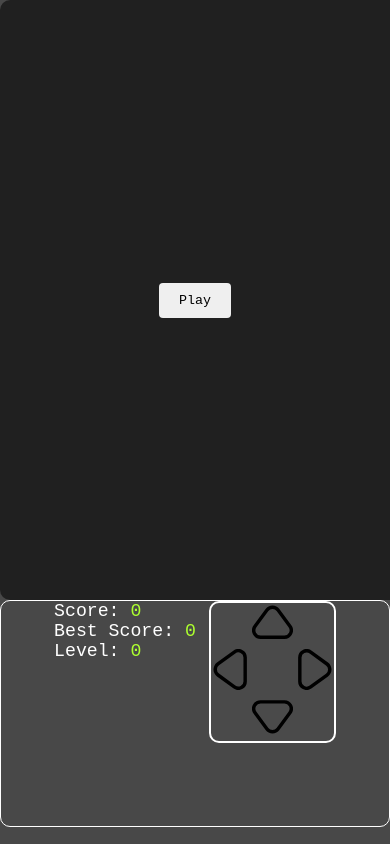
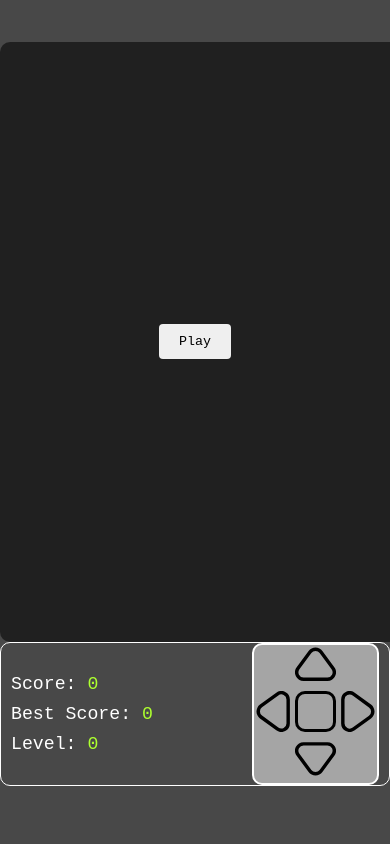
Before and after one commit to AnselmoDelHoyo/tetris-memo, a website built with Vite: page index.html in a window 390 px wide. Built offline with nearby package versions, Linux system fonts and the light colour scheme.

Commit message:
Correction Style

```diff
--- a/index.html
+++ b/index.html
@@ -15,12 +15,13 @@
         </div>
       </div>
       <div class="data">
-        <div>
+        <div class="data-elements">
           <div>Score: <span id="score" class="data-number"></span></div>
           <div>Best Score: <span id="best-score" class="data-number"></span></div>
           <div>Level: <span id="level" class="data-number"></span></div>
         </div>
         <div id="phone-controller">
+          <div class="button center"></div>
           <div class="right button">
             <svg
               xmlns="http://www.w3.org/2000/svg"
--- a/main.js
+++ b/main.js
@@ -146,7 +146,7 @@ function draw() {
   board.forEach((row, y) => {
     row.forEach((value, x) => {
       if (value === 1) {
-        context.fillStyle = "#555";
+        context.fillStyle = "#fff";
         context.fillRect(x, y, 1, 1);
       }
     });
--- a/style.css
+++ b/style.css
@@ -41,10 +41,16 @@ body {
 
   .data {
     position: relative;
-    height: 100%;
+    height: auto;
     border: 1px solid #ffffff;
     border-radius: 0 10px 10px 0;
     padding: 20px;
+
+      .data-elements {
+        display: flex;
+        flex-direction: column;
+        gap: 10px;
+      }
 
       .data-number {
         color: greenyellow;
@@ -54,8 +60,8 @@ body {
 
 #game-over {
   position: absolute;
-  width: 100%;
-  height: 100%;
+  width: 100vw;
+  height: 100vh;
   background-color: #0000008c;
   display: flex;
   visibility: hidden;
@@ -99,7 +105,7 @@ button:hover {
 }
 
 #phone-controller {
-  background-color: #4b4b4bb5;
+  background-color: #cbcbcbb5;
   color: white;
   border-radius: 10px;
   border: 2px solid white;
@@ -112,6 +118,15 @@ button:hover {
   #Outline {
     height: 41px;
     width: 41px;
+  }
+
+  .center {
+    width: 41px;
+    height: 41px;
+    border: 3.75px solid black;
+    grid-column: 2/3;
+    grid-row: 2/3;
+    border-radius: 10px;
   }
 
   .button:active {
@@ -157,16 +172,18 @@ button:hover {
     }
 
     .data {
-      padding: 0;
+      padding: 0 10px;
       width: 100%;
       border: 1px solid white;
       border-radius: 10px;
       display: flex;
-      justify-content: center;
-      align-items: flex-start;
+      justify-content: space-between;
+      align-items: center;
       column-gap: 1rem;
       user-select: none;
     }
+
+
   }
 }
 
```
